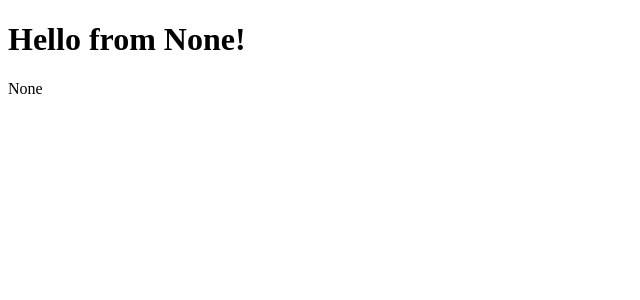
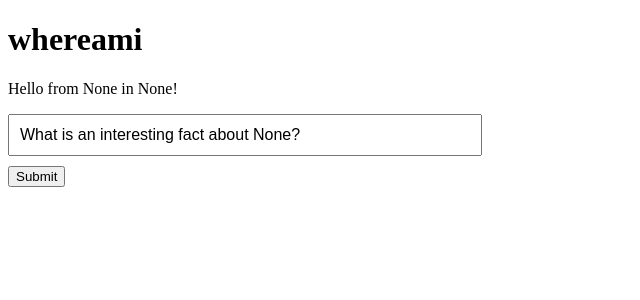
Before and after one commit to gallaglo/whereami, a Flask app: page / in a window 1280 px wide. Shown: the top 300 px of the page, without its empty margins (0-640 px from the left). Run offline with Flask 3, Linux system fonts and the light colour scheme; some libraries are stand-ins or nearby versions.

Commit message:
Generate facts about GCP cloud region locations (#3)

```diff
--- a/app.py
+++ b/app.py
@@ -15,6 +15,9 @@
 from flask import Flask, render_template, request, Response, jsonify
 import logging
 from logging.config import dictConfig
+import vertexai
+from vertexai.generative_models import GenerativeModel, GenerationConfig
+import markdown  # to format LLM output for web display
 import json
 import sys
 import os
@@ -173,6 +176,18 @@
     # Park the main application thread.
     server.wait_for_termination()
 
+# set up connection to Vertex AI
+vertexai.init(project=os.environ["PROJECT_ID"], location="us-central1")
+
+model = GenerativeModel("gemini-pro")
+
+generation_config = GenerationConfig(
+    temperature=0.3,
+    top_p=0.6,
+    candidate_count=1,
+    max_output_tokens=4096,
+)
+
 def _get_region(zone: str) -> str:
     '''
     return GCP cloud region from zone
@@ -218,7 +233,7 @@
     return jsonify(payload)
 
 # default route to webpage
-@app.route('/')
+@app.route("/", methods=["GET", "POST"])
 def home():
 
     payload = whereami_payload.build_payload(request.headers)
@@ -235,7 +250,19 @@
 
     location = _get_location_from_json_list('/app/regions.json', region)
 
-    return render_template('index.html', message=f"Hello from {region}!", location=location)
+    message = f"Hello from {region} in {location}!"
+
+    prompt = f"What is an interesting fact about {location}?"
+
+    # if user submits a prompt, generate a response from Gemini model
+    if request.method == 'POST':
+        prompt = request.form['prompt']
+        response = model.generate_content(prompt, generation_config=generation_config)
+        response_text = response.text.replace("•", "  *")
+        markdown_response = markdown.markdown(response_text)
+        return render_template('results.html', response_text=markdown_response)
+
+    return render_template('index.html', message=message, default_prompt=prompt)
 
 if __name__ == '__main__':
 
--- a/requirements.txt
+++ b/requirements.txt
@@ -1,6 +1,8 @@
 Flask==3.0.3
 gunicorn==22.0.0
 Werkzeug==3.0.3
+markdown==3.5.1
+google-cloud-aiplatform==1.52.0
 requests
 emoji==2.12.1
 flask-cors
--- a/templates/index.html
+++ b/templates/index.html
@@ -1,10 +1,35 @@
 <!DOCTYPE html>
-<html>
+<html lang="en">
 <head>
+    <meta charset="utf-8">
+    <meta name="viewport" content="width=device-width, initial-scale=1, shrink-to-fit=no">
     <title>whereami</title>
+    <style>
+        pre {
+            background: #ddd;
+            padding: 10px;
+        }
+        h2 {
+            margin-top: 20px;
+        }
+        footer {
+            margin: 20px;
+        }
+        .large-input {
+            width: 100%;
+            max-width: 450px;
+            padding: 10px;
+            font-size: 16px;
+            margin-bottom: 10px;
+        }
+    </style>
 </head>
 <body>
-    <h1>{{ message }}</h1>
-    <p>{{ location }}</p>
+    <h1>whereami</h1>
+    <p>{{ message }}</p>
+    <form method="POST">
+        <input type="text" name="prompt" value="{{ default_prompt }}" required class="large-input"><br>
+        <input type="submit" value="Submit">
+    </form>
 </body>
 </html>
```
Also changed, not shown: templates/results.html (added, +11 -0 lines).
